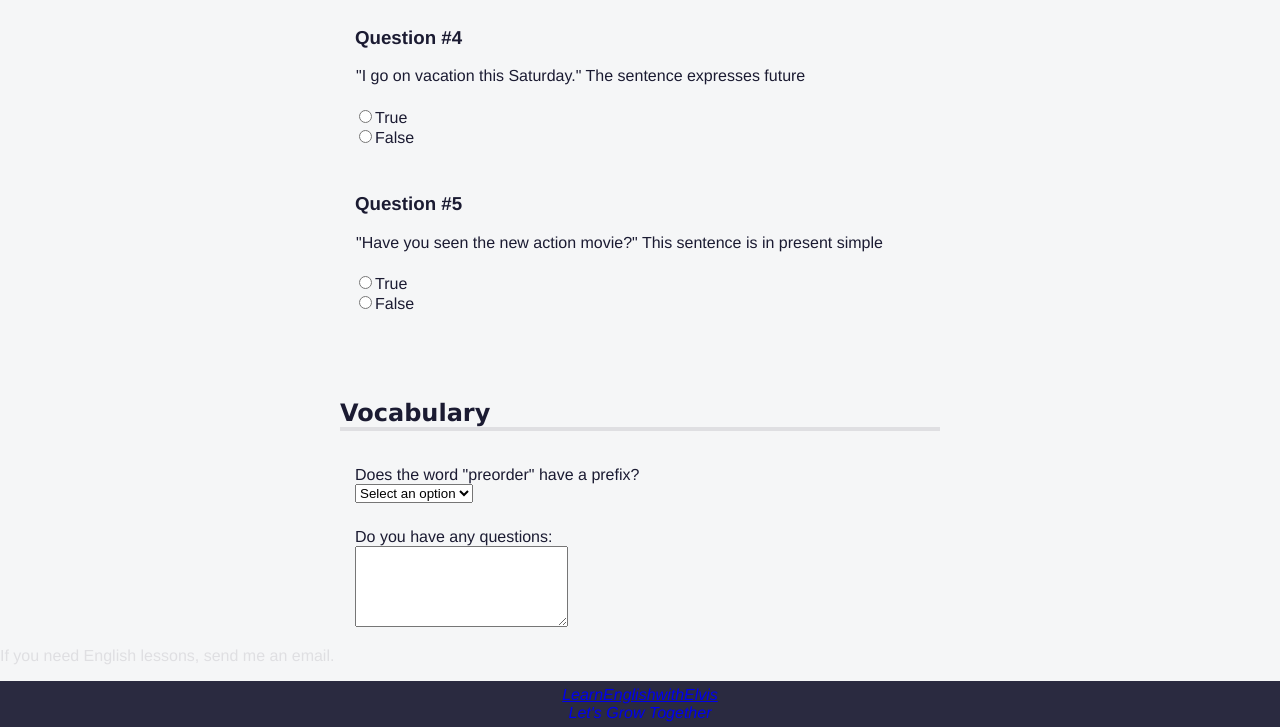
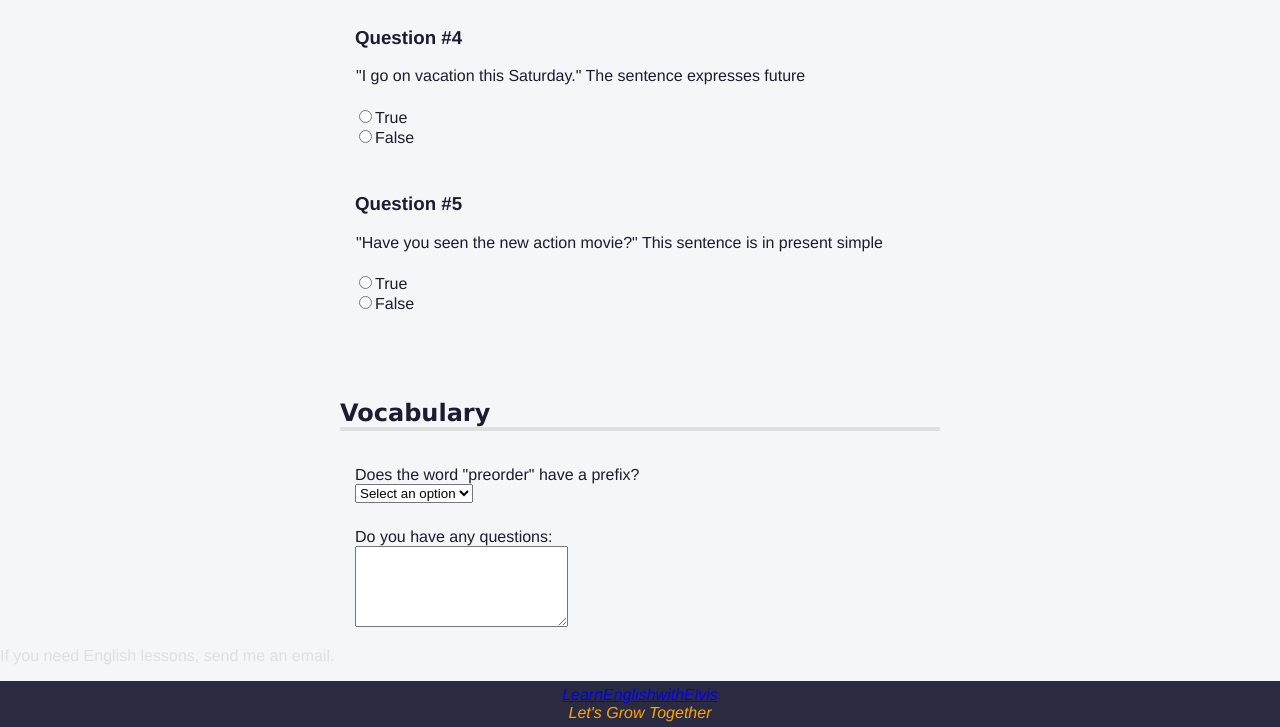
Before and after one commit to teacherelvis12/learning, a plain HTML site: page index.html in a window 1280 px wide. Shown: the part 920-1647 px from the top of the page. Drawn offline with Linux system fonts and the light colour scheme.

Commit message:
Update styles.css
ok

```diff
--- a/styles.css
+++ b/styles.css
@@ -92,3 +92,4 @@ address      {text-align: center;
 		  clip-path: inset(50%);
           white-space: nowrap;}
  p {color:#dfdfe2;}
+p1{color: rgb(255, 165, 0);}
```
